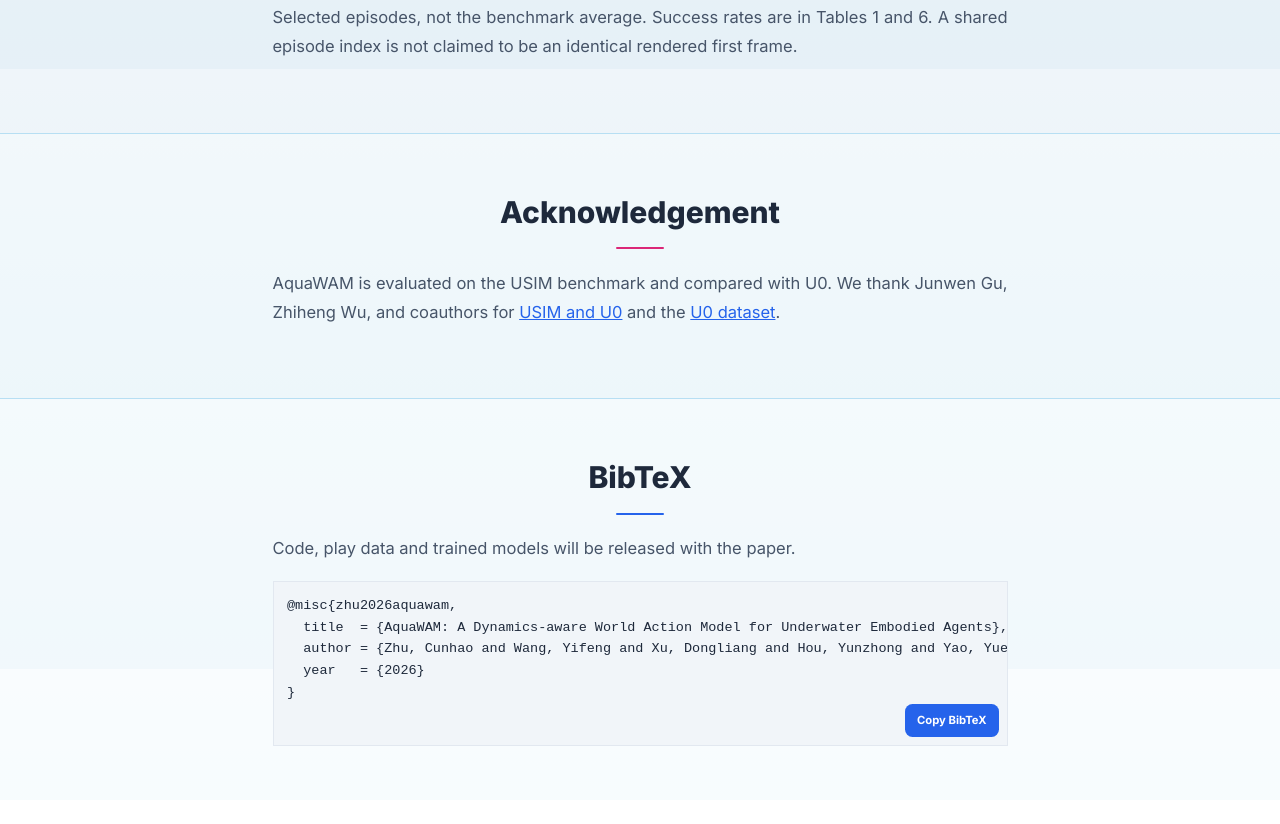
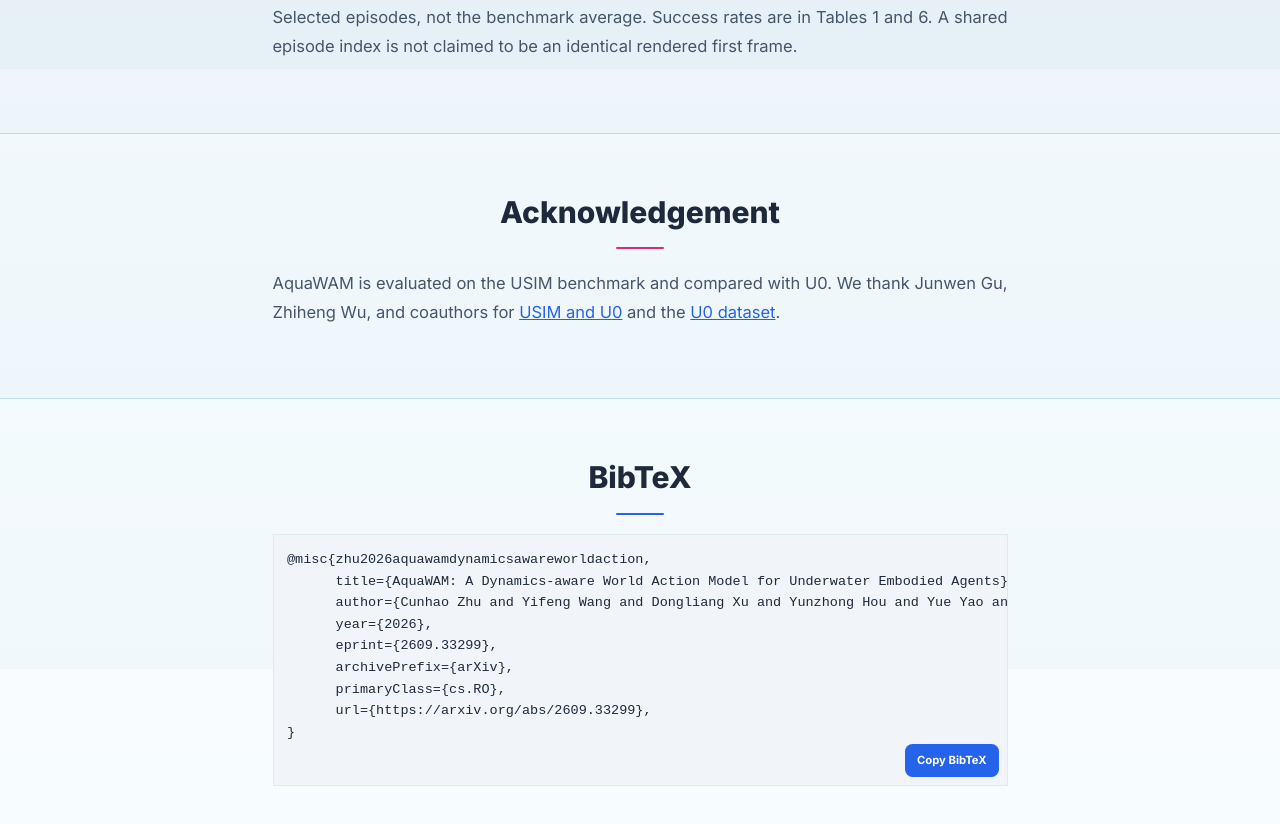
Before and after one commit to OceanZ9639/AquaWAM, a plain HTML site: page index.html in a window 1280 px wide. Shown: the part 6531-7355 px from the top of the page. Before the commit the page ends 7331 px from the top, so only its background shows below. Drawn offline with Linux system fonts and the light colour scheme.

Commit message:
Cite the AquaWAM arXiv paper in the project-page BibTeX.

```diff
--- a/index.html
+++ b/index.html
@@ -269,12 +269,15 @@
   <section id="paper" class="band c1">
     <div class="wrap">
       <h2>BibTeX</h2>
-      <p>Code, play data and trained models will be released with the paper.</p>
       <div class="bib-wrap">
-        <pre id="bib">@misc{zhu2026aquawam,
-  title  = {AquaWAM: A Dynamics-aware World Action Model for Underwater Embodied Agents},
-  author = {Zhu, Cunhao and Wang, Yifeng and Xu, Dongliang and Hou, Yunzhong and Yao, Yue and Liu, Chi Harold},
-  year   = {2026}
+        <pre id="bib">@misc{zhu2026aquawamdynamicsawareworldaction,
+      title={AquaWAM: A Dynamics-aware World Action Model for Underwater Embodied Agents},
+      author={Cunhao Zhu and Yifeng Wang and Dongliang Xu and Yunzhong Hou and Yue Yao and Chi Harold Liu},
+      year={2026},
+      eprint={2609.33299},
+      archivePrefix={arXiv},
+      primaryClass={cs.RO},
+      url={https://arxiv.org/abs/2609.33299},
 }</pre>
         <button id="copy" type="button">Copy BibTeX</button>
       </div>
```
